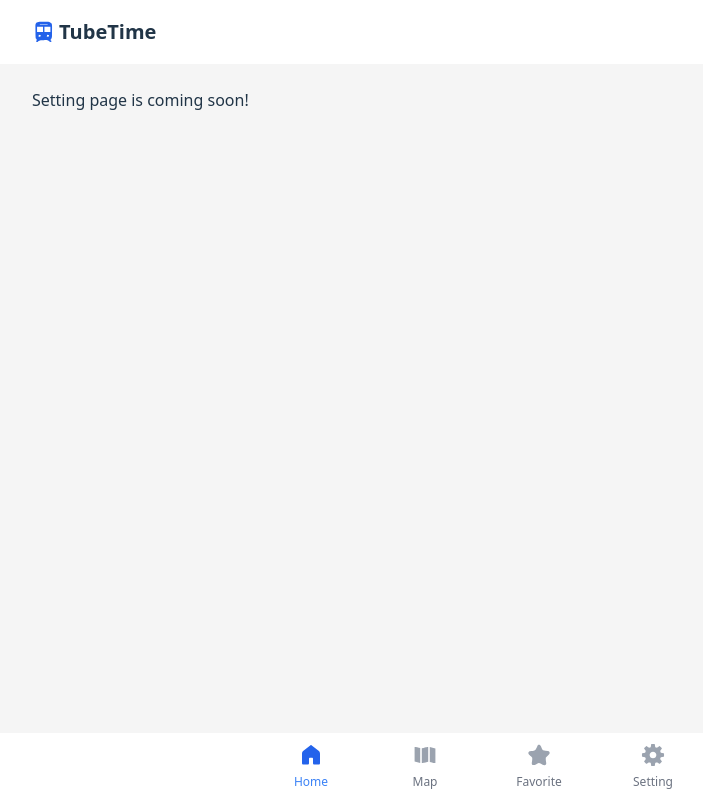
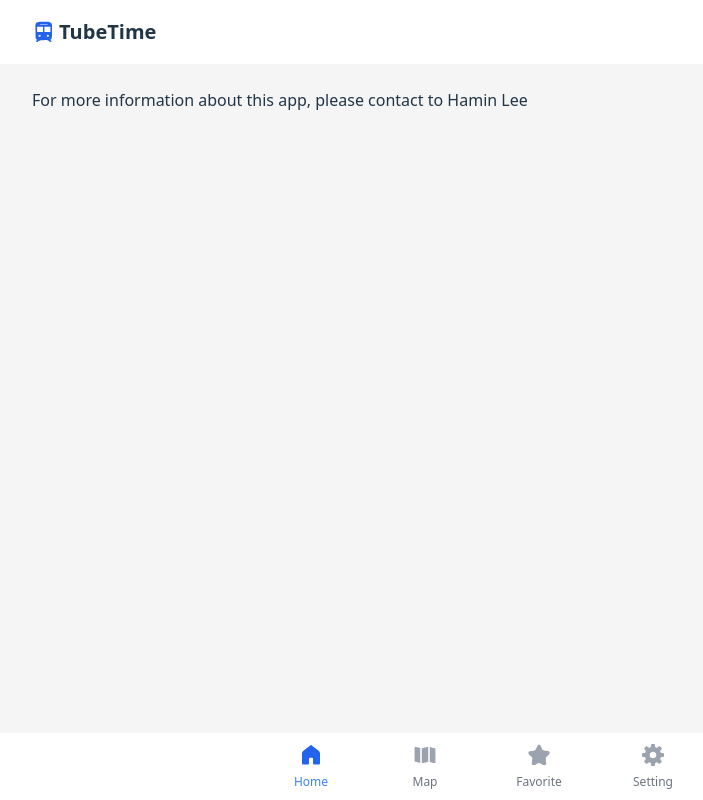
Before and after one commit to dancinncoder/tubetimes, a React (Vite) app: page /setting in a window 1280 px wide. Shown: the whole page, without its empty margins (158-861 px from the left). Built offline with nearby package versions, Linux system fonts and the light colour scheme; no server answers.

Commit message:
[ADD] add contact information on setting page

```diff
--- a/src/pages/Setting.tsx
+++ b/src/pages/Setting.tsx
@@ -2,7 +2,16 @@ function Setting() {
   return (
     <div className="w-full my-[0] mx-auto px-[30px] sm:px-[190px] bg-[#F5F5F5] min-h-[calc(100vh-131px)]">
       <br />
-      <p className="text-center sm:text-left">Setting page is coming soon!</p>
+      <p className="text-center sm:text-left">
+        For more information about this app, please contact to{" "}
+        <a
+          href="https://www.linkedin.com/in/hamin-lee-40317a199/"
+          target="_blank"
+          className="font-medium hover:text-[#2362EA] duration-150 ease-in"
+        >
+          Hamin Lee
+        </a>
+      </p>
     </div>
   );
 }
```
